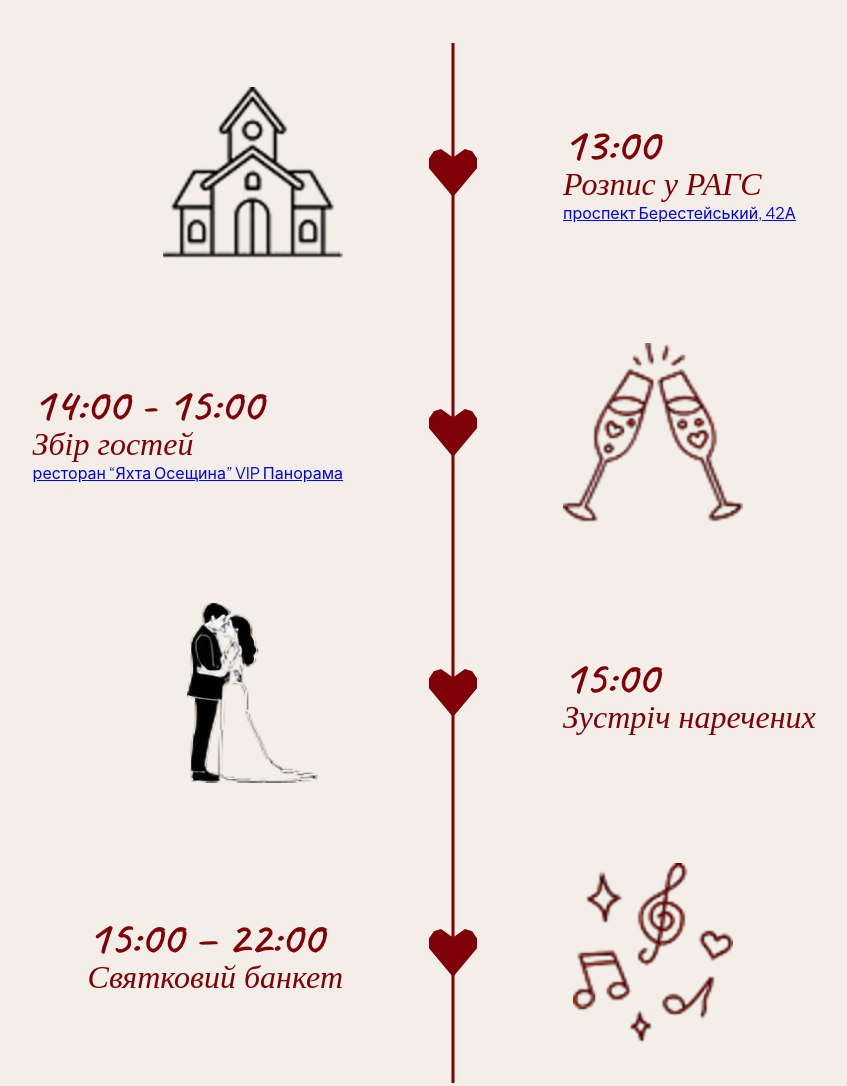
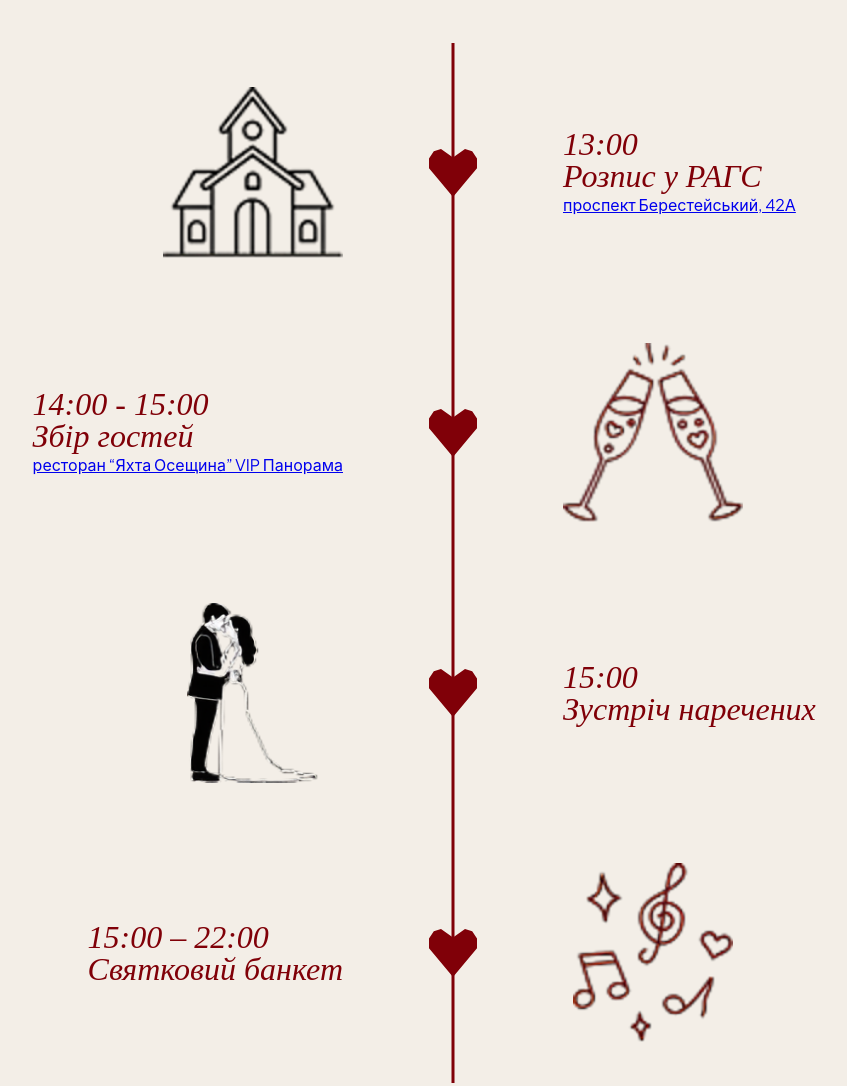
Before and after one commit to dmarmul/wedding, a plain HTML site: page index.html in a window 1280 px wide. Shown: the part 2360-3446 px from the top of the page, without its empty margins (187-1034 px from the left). Drawn offline with nearby package versions, Linux system fonts and the light colour scheme; a script that the page names is missing.

Commit message:
Add files via upload

```diff
--- a/styles.css
+++ b/styles.css
@@ -789,8 +789,9 @@ body {
 }
 
 .schedule-casual-time {
-    font-family: var(--font-handwritten);
-    font-size: 3rem;
+    font-family: "Cormorant Garamond", serif;
+    font-style: italic;
+    font-size: 2rem;
     color: #800008;
     min-width: 100px;
     text-align: left;
```
